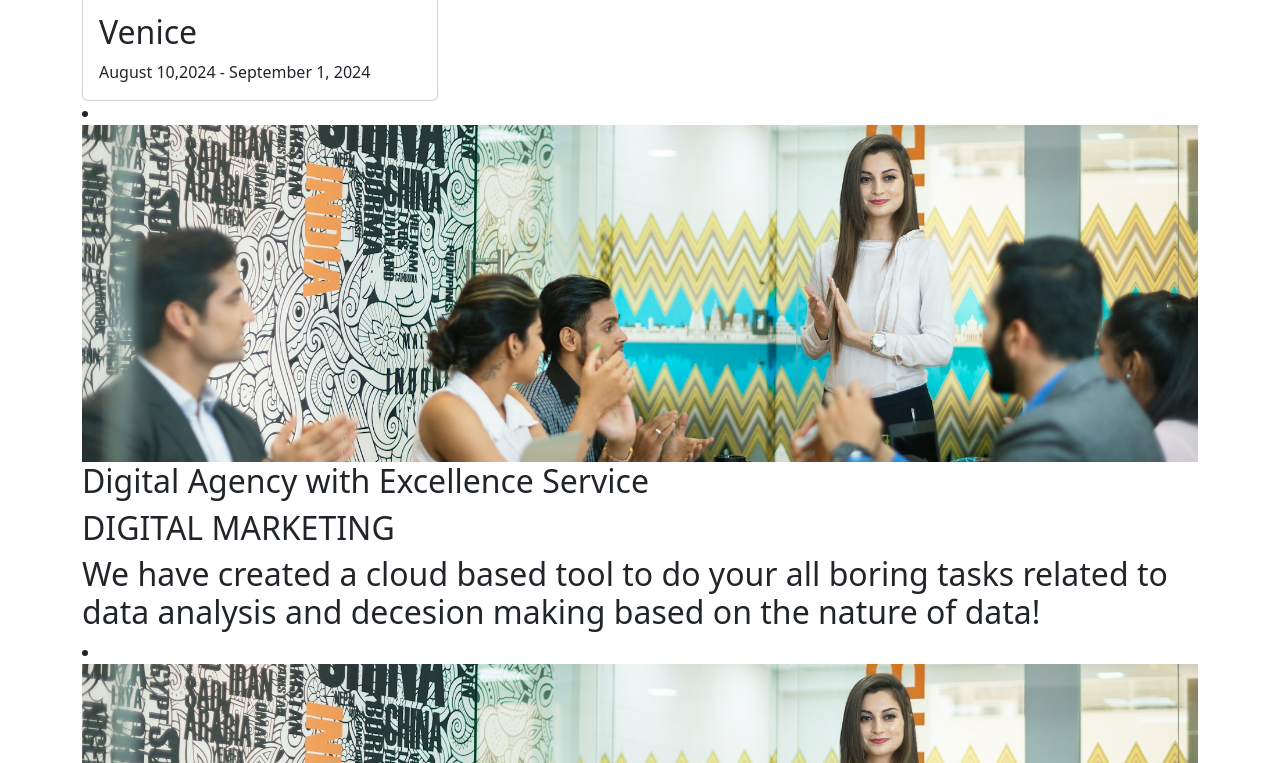
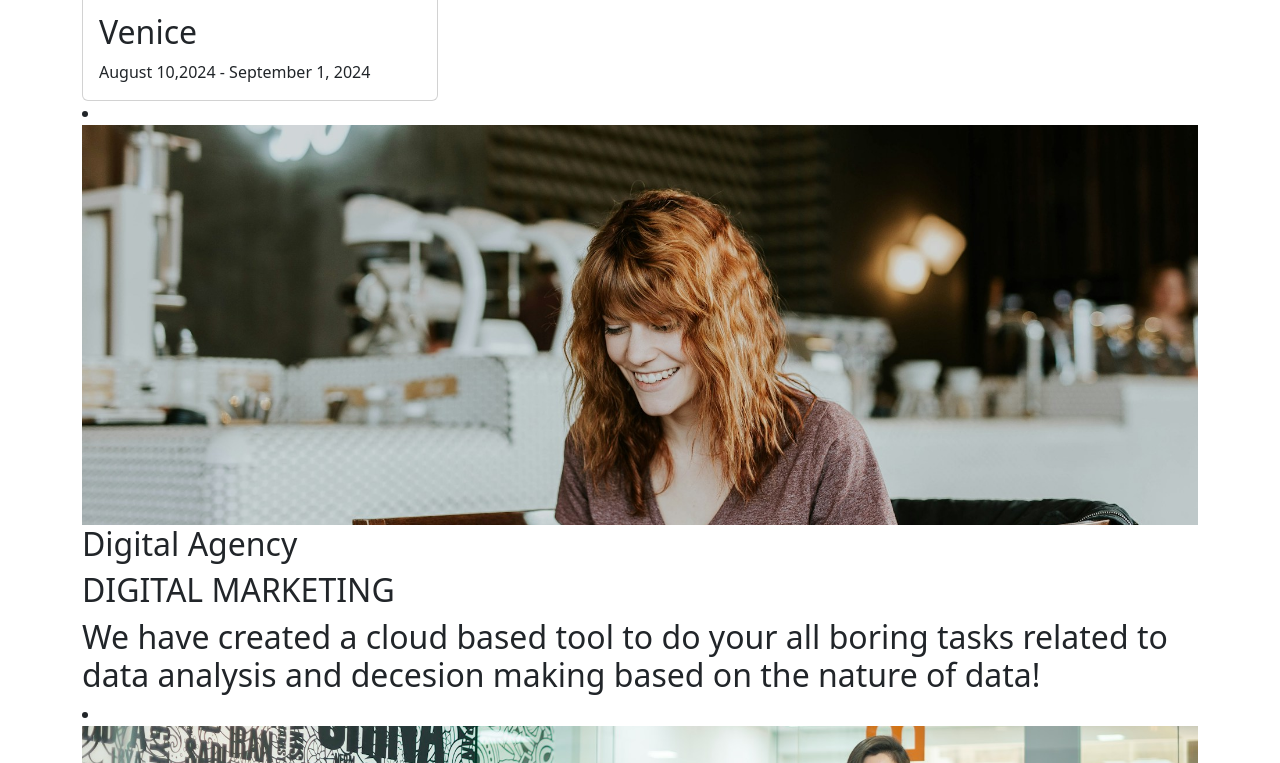
Before and after one commit to sarozmag/blog-theme, a Gatsby site: page / in a window 1280 px wide. Shown: the part 916-1679 px from the top of the page. Built offline with nearby package versions, Linux system fonts and the light colour scheme; Gatsby itself is replaced by a stand-in of ours.

Commit message:
Update Banner “banner-content”

```diff
--- a/content/banner/banner-content.md
+++ b/content/banner/banner-content.md
@@ -1,8 +1,9 @@
 ---
 sub-title: DIGITAL MARKETING
-title: Digital Agency with Excellence Service
-paragraph: We have created a cloud based tool to do your all boring tasks related to data analysis and decesion making based on the nature of data!
-featured-image: ../../static/images/image-one.jpg
+title: "Digital Agency "
+paragraph: We have created a cloud based tool to do your all boring tasks
+  related to data analysis and decesion making based on the nature of data!
+featured-image: ../../static/images/image-three.jpg
 ---
 
 Auctor facilisis aliquet arcu. Tortor rhoncus cras proin mattis quis inceptos ut lacus a mollis senectus aliquam porttitor consectetuer odio. Nisi sapien gravida lacinia. Habitasse. Orci sit. Nibh. Venenatis vestibulum platea. Habitant consequat. Porttitor nisi bibendum primis. Tortor eget proin amet scelerisque quisque fames habitant primis magna phasellus dapibus nisi aliquet nostra sed leo nostra lorem egestas taciti. Sodales luctus libero torquent netus phasellus ultrices erat magnis fames.
```
